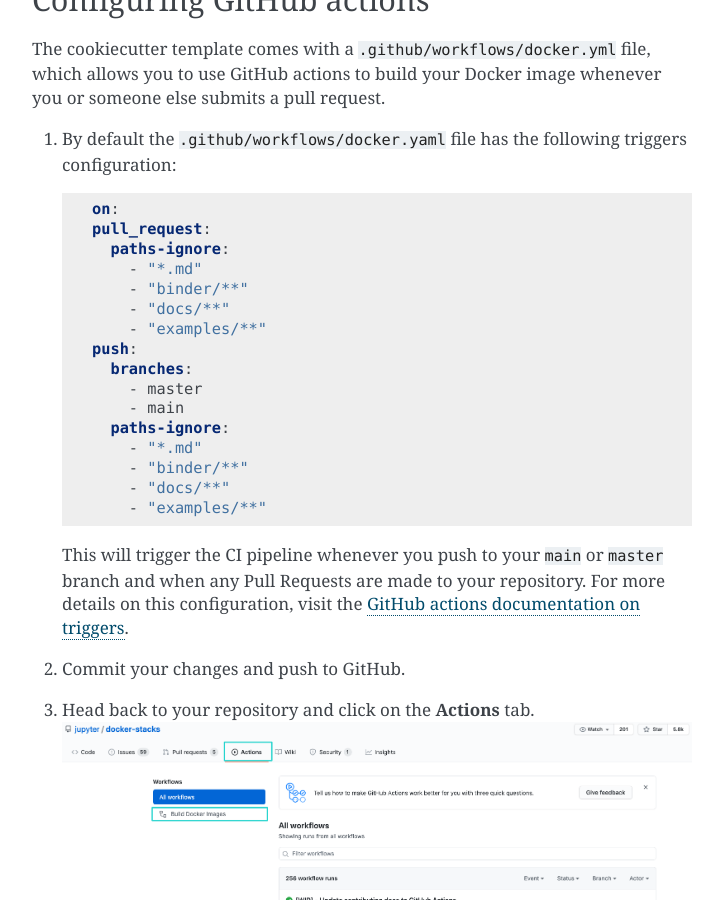
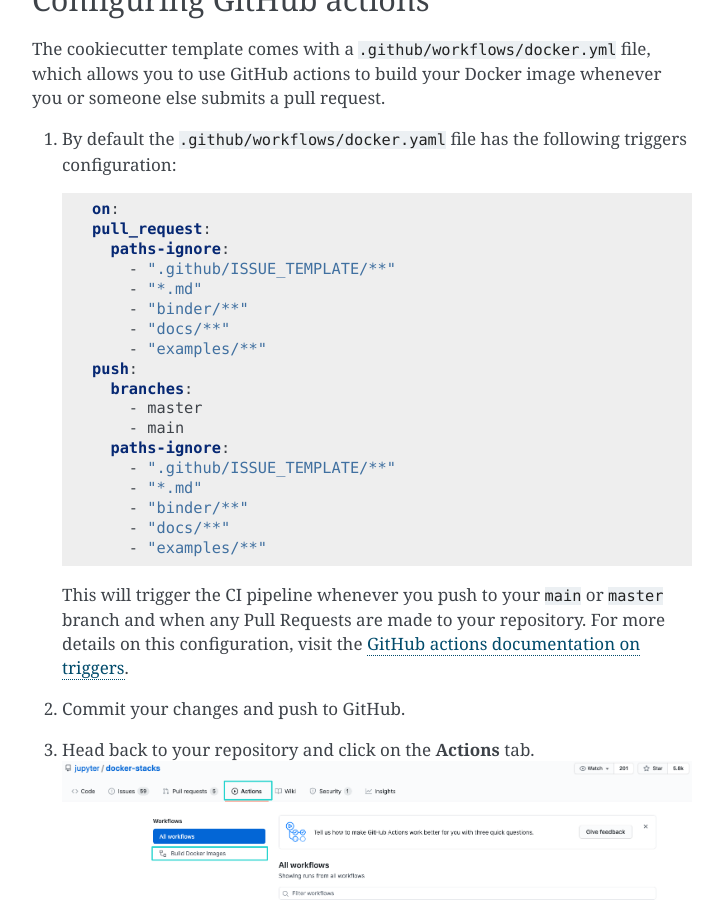
Before and after one commit to jupyter/docker-stacks, a Sphinx documentation site: the page built from docs/contributing/stacks.md, in a window 1280 px wide and 900 px high, scrolled down 1504 px. Shown: the whole window, without its empty margins (388-1111 px from the left). Built offline with Sphinx 7.4.7, drawn with Linux system fonts in a browser that asks for light colours.

Commit message:
Update github workflows

```diff
--- a/docs/contributing/stacks.md
+++ b/docs/contributing/stacks.md
@@ -81,6 +81,7 @@
    on:
    pull_request:
      paths-ignore:
+       - ".github/ISSUE_TEMPLATE/**"
        - "*.md"
        - "binder/**"
        - "docs/**"
@@ -90,6 +91,7 @@
        - master
        - main
      paths-ignore:
+       - ".github/ISSUE_TEMPLATE/**"
        - "*.md"
        - "binder/**"
        - "docs/**"
```
Also changed, not shown: 1 other file.
